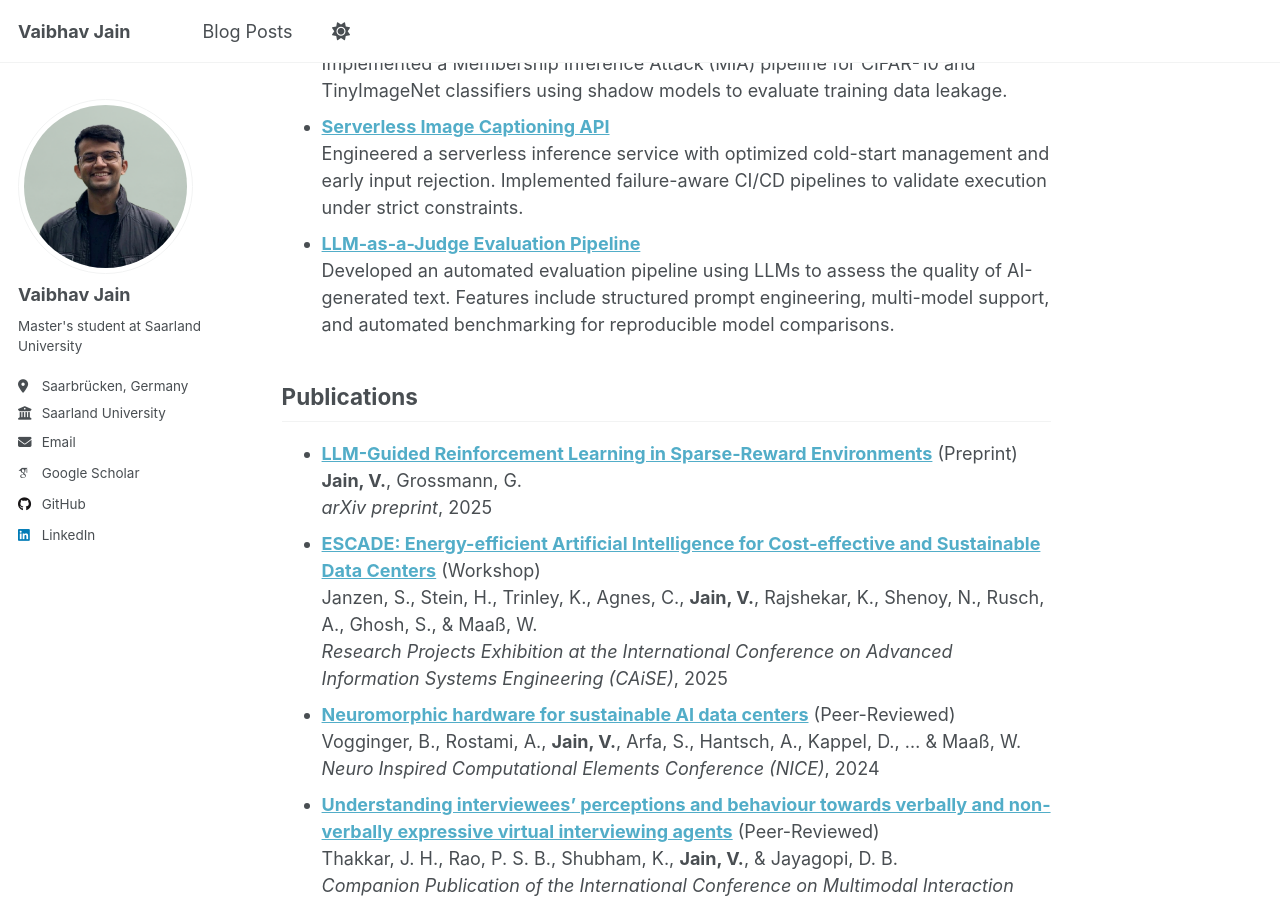
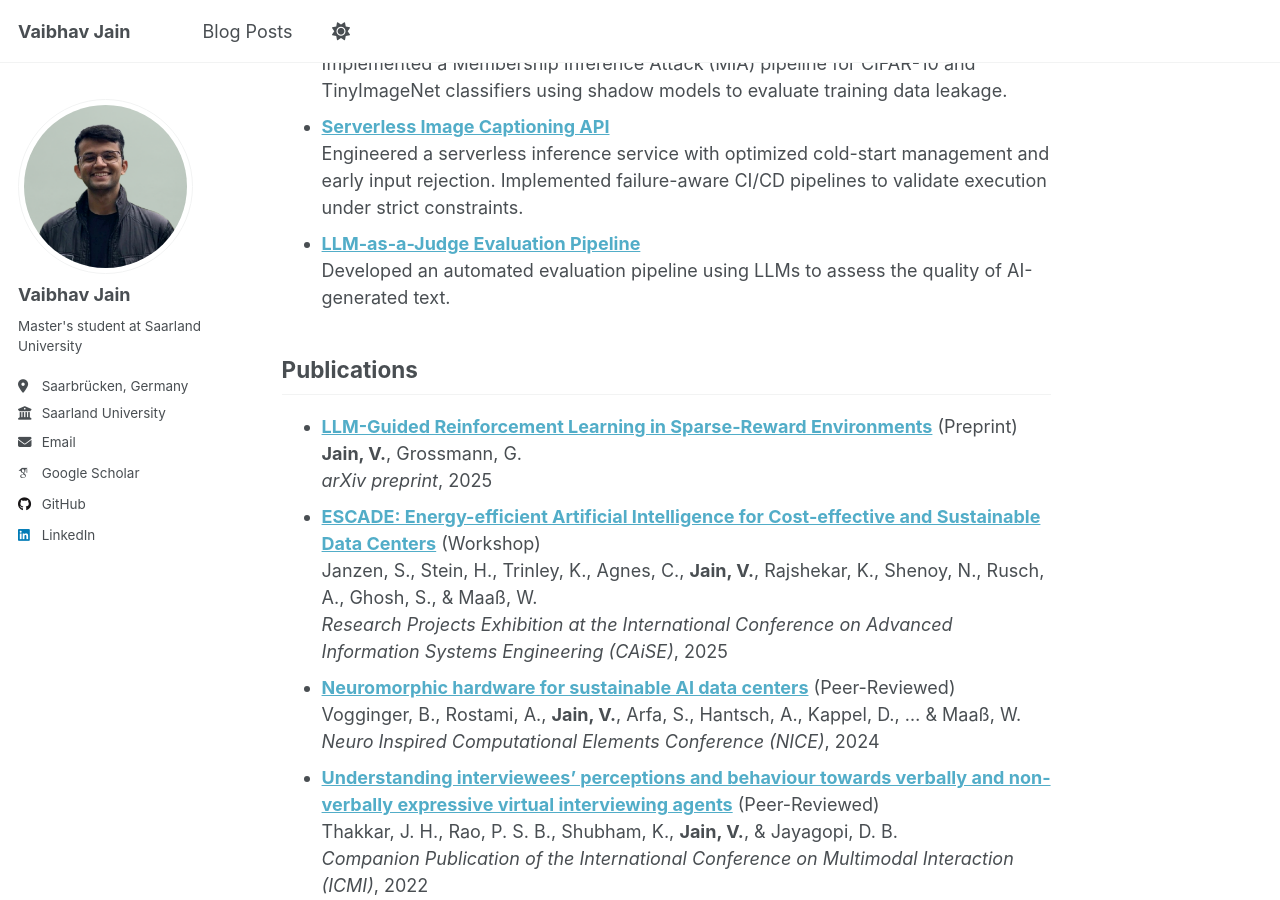
Before and after one commit to Vab-jain/Vab-jain.github.io, a Jekyll site: the page built from _pages/about.md, in a window 1280 px wide and 900 px high, scrolled down 585 px. Built offline with Jekyll 4.4.1, drawn with Linux system fonts in a browser that asks for light colours; some web fonts are replaced.

Commit message:
Update project description for LLM-as-a-Judge
Simplified the description of the LLM-as-a-Judge Evaluation Pipeline.

```diff
--- a/_data/projects.yml
+++ b/_data/projects.yml
@@ -11,5 +11,5 @@
   link: "https://github.com/Vab-jain/mlops_captioning_project"
 
 - title: "LLM-as-a-Judge Evaluation Pipeline"
-  description: "Developed an automated evaluation pipeline using LLMs to assess the quality of AI-generated text. Features include structured prompt engineering, multi-model support, and automated benchmarking for reproducible model comparisons."
+  description: "Developed an automated evaluation pipeline using LLMs to assess the quality of AI-generated text."
   link: "https://github.com/Vab-jain/llm-as-a-judge-pipeline"
```
